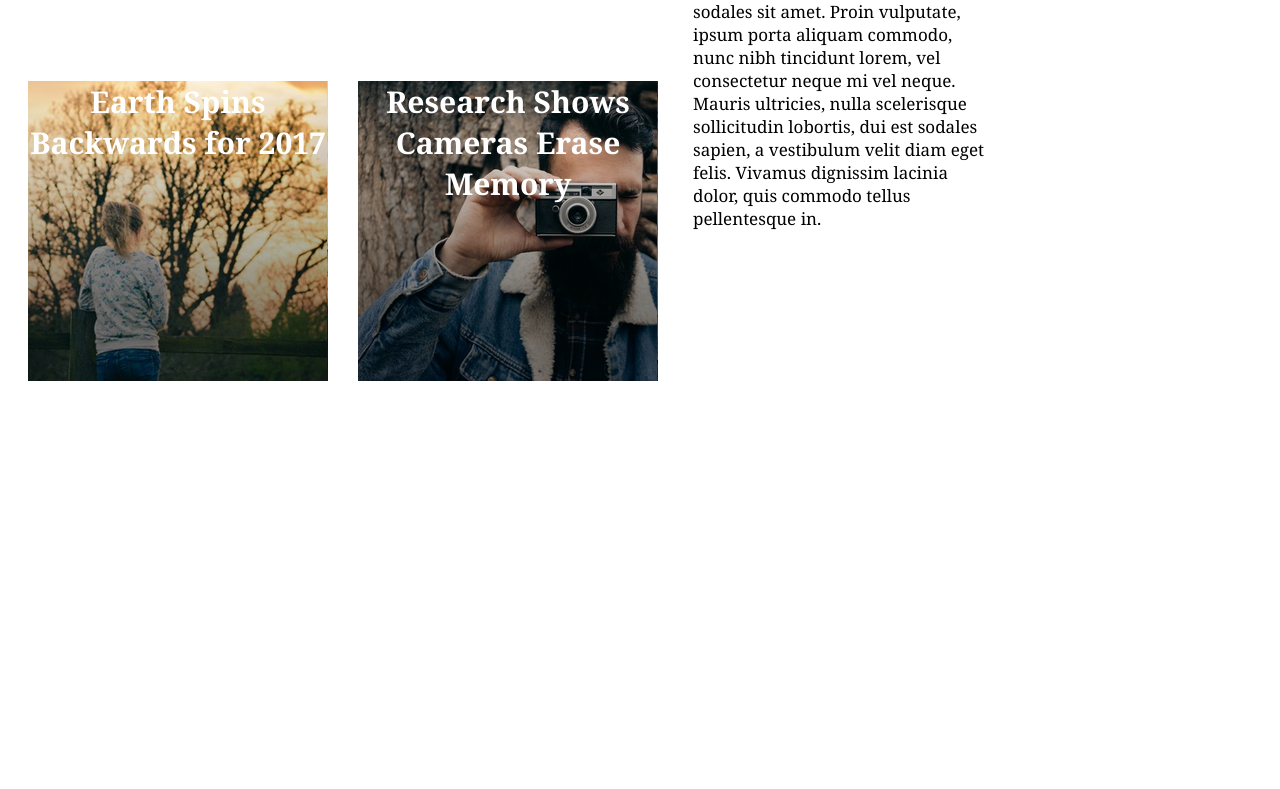
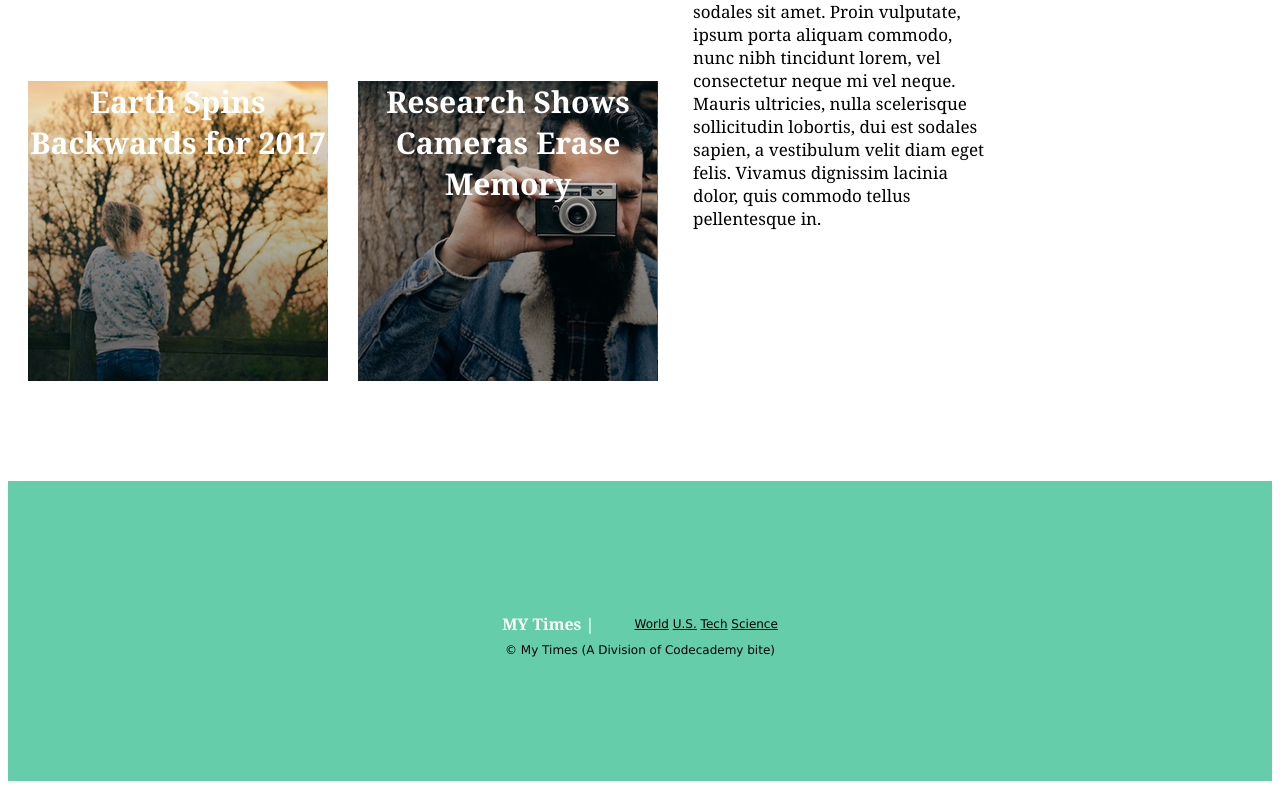
Before and after one commit to bea-vaca/mytimes, a plain HTML site: page index.html in a window 1280 px wide. Shown: the part 914-1703 px from the top of the page. Before the commit the page ends 1303 px from the top, so only its background shows below. Drawn offline with Linux system fonts and the light colour scheme.

Commit message:
Commit final draft, minus tweaks.

```diff
--- a/index.html
+++ b/index.html
@@ -102,5 +102,22 @@
         </div>
       </div>
     </div>
+    <div class="footer">
+      <div class="footln1">
+        <div class="footlogo">
+          MY Times |
+        </div>
+        <div class="footnav">
+          <ul>
+            <li>World</li>
+            <li>U.S.</li>
+            <li>Tech</li>
+            <li>Science</li>
+          </ul>
+        </div>
+      </div>
+      <div class="footcpy">
+        &copy; My Times (A Division of Codecademy bite)
+      </div>
   </body>
 </html>
--- a/resources/css/style.css
+++ b/resources/css/style.css
@@ -4,12 +4,13 @@
   font-size: 14px;
   font-weight: bold;
   align-items:center;
-  position: fixed;
-  width: 1300px;
   justify-content: space-between;
   border-bottom: 1px solid black;
-  padding-bottom: 10px;
   background-color: white;
+  margin: auto;
+  height: 100px;
+  position: fixed;
+  width: 99%;
 }
 .logo {
   display: inline-flex;
@@ -37,9 +38,7 @@ p {
   flex-direction: row;
   z-index: inherit;
   width: 1240px;
-  margin-top: 100px;
-  margin-left: 20px;
-  margin-right: 20px;
+  margin: 100px 20px;
   justify-content: space-between;
 }
 
@@ -164,3 +163,29 @@ h4 {
   border-bottom: 1px solid black;
   padding: 10px;
 }
+
+.footer {
+  display: flex;
+  flex-direction: column;
+  background-color: MediumAquamarine;
+  margin: auto;
+  font-family: Verdana;
+  font-size: 12px;
+  height: 300px;
+  align-items: center;
+  justify-content: center;
+}
+.footln1 {
+  display: inline-flex;
+  align-items: center;
+  justify-content: center;
+}
+.footlogo {
+  font-family: Georgia;
+  font-size: 16px;
+  font-weight: bold;
+  color: white;
+}
+.footcpy {
+  display: block;
+}
```
